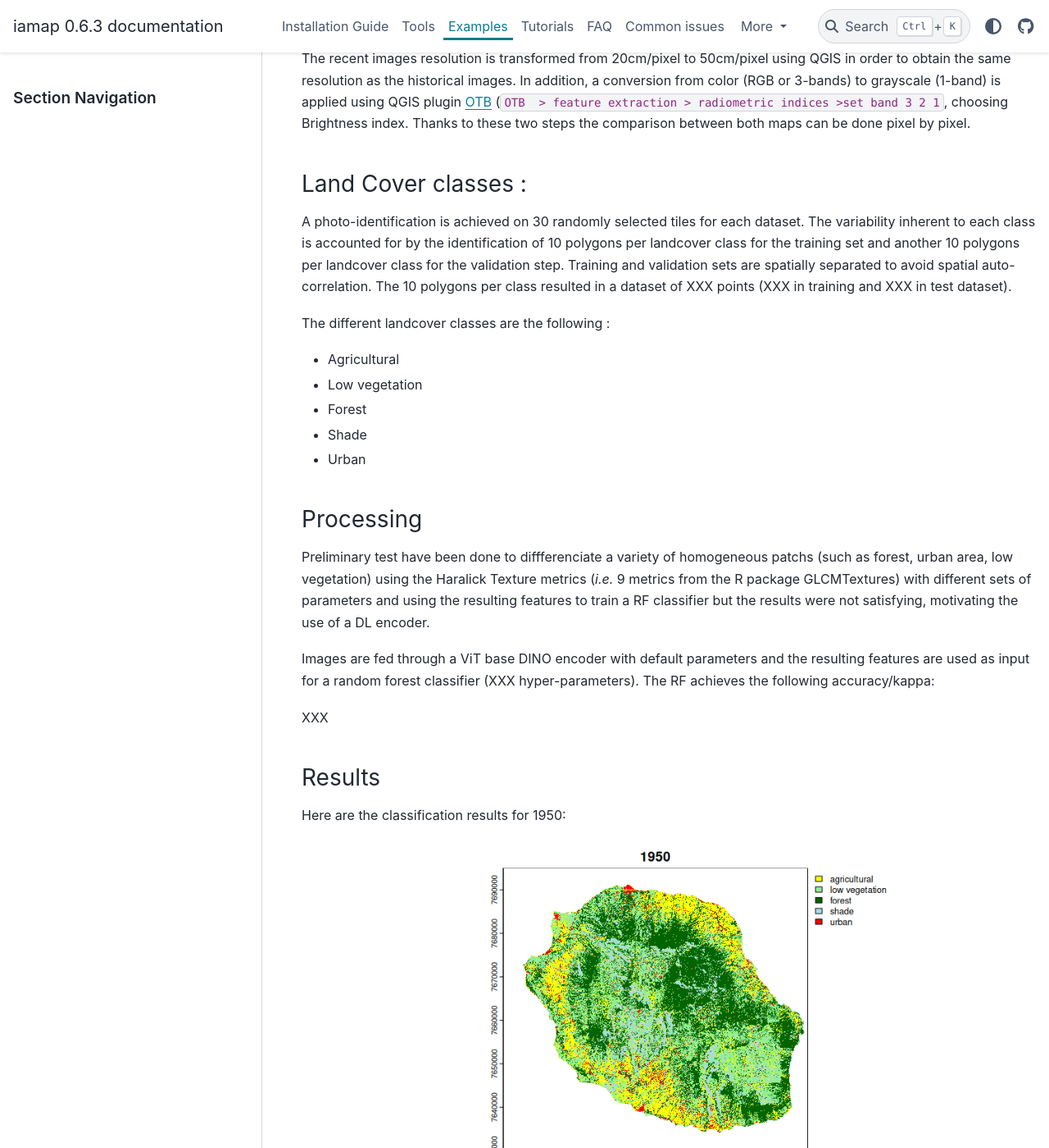
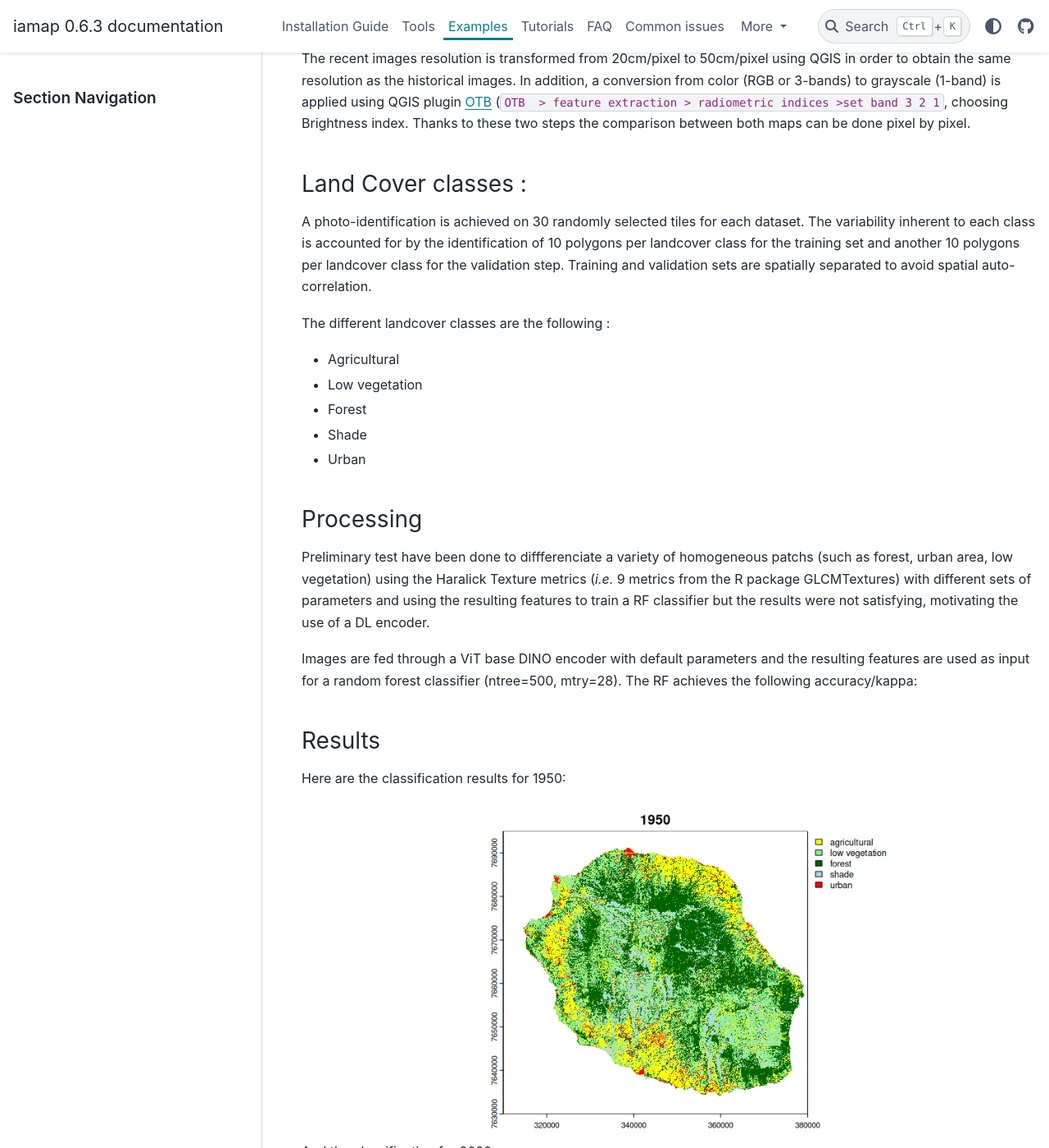
Before and after one commit to umr-amap/iamap, a Sphinx documentation site: the page built from docs/source/examples.md, in a window 1280 px wide and 1400 px high, scrolled down 3781 px. Shown: the whole window at 82% size. Built offline with Sphinx 7.4.7 and the PyData theme 0.15.4, drawn with Linux system fonts in a browser that asks for light colours.

Commit message:
update examples, add image to readme

```diff
--- a/docs/source/examples.md
+++ b/docs/source/examples.md
@@ -106,7 +106,7 @@ Thanks to these two steps the comparison between both maps can be done pixel by
 
 A photo-identification is achieved on 30 randomly selected tiles for each dataset.
 The variability inherent to each class is accounted for by the identification of 10 polygons per landcover class for the training set and another 10 polygons per landcover class for the validation step. Training and validation sets are spatially separated to avoid spatial auto-correlation.
-The 10 polygons per class resulted in a dataset of XXX points (XXX in training and XXX in test dataset).
+<!-- The 10 polygons per class resulted in a dataset of XXX points (XXX in training and XXX in test dataset). -->
 
 The different landcover classes are the following :
 - Agricultural
@@ -119,10 +119,10 @@ The different landcover classes are the following :
 
 Preliminary test have been done to diffferenciate a variety of homogeneous patchs (such as forest, urban area, low vegetation) using the Haralick Texture metrics (*i.e.* 9 metrics from the R package GLCMTextures) with different sets of parameters and using the resulting features to train a RF classifier but the results were not satisfying, motivating the use of a DL encoder.
 
-Images are fed through a ViT base DINO encoder with default parameters and the resulting features are used as input for a random forest classifier (XXX hyper-parameters).
+Images are fed through a ViT base DINO encoder with default parameters and the resulting features are used as input for a random forest classifier (ntree=500, mtry=28).
 The RF achieves the following accuracy/kappa:
 
-XXX
+<!-- XXX -->
 
 ### Results
 
```
Also changed, not shown: README.md (+3 -2 lines).
